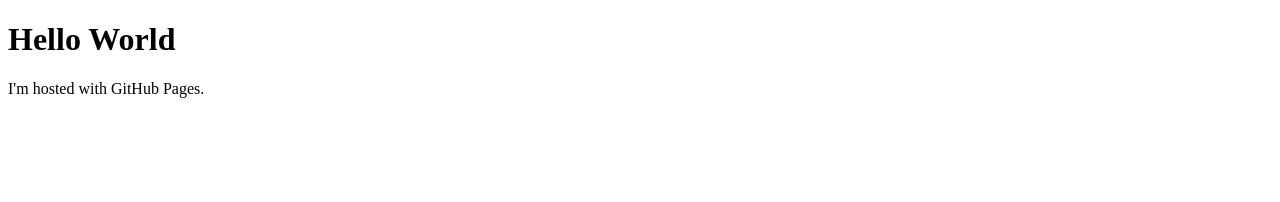
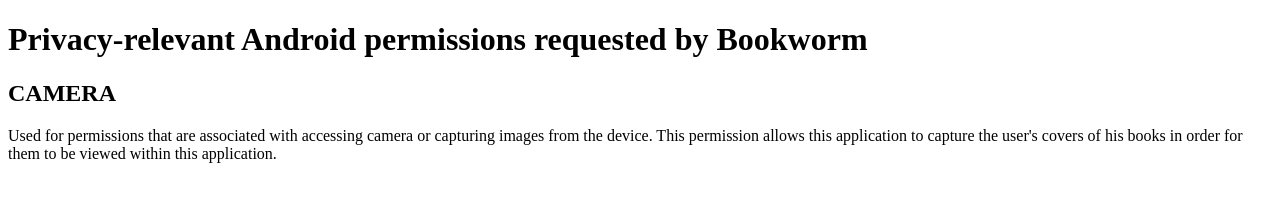
Before and after one commit to sophoniaapps/sophoniaapps.github.io, a plain HTML site: page index.html in a window 1280 px wide. Drawn offline with Linux system fonts and the light colour scheme.

Commit message:
new privacy description for bookworm added

```diff
--- a/index.html
+++ b/index.html
@@ -1,7 +1,10 @@
 <!DOCTYPE html>
 <html>
 <body>
-<h1>Hello World</h1>
-<p>I'm hosted with GitHub Pages.</p>
+<h1>Privacy-relevant Android permissions requested by Bookworm</h1>
+
+<h2>CAMERA</h2>
+<p>Used for permissions that are associated with accessing camera or capturing images from the device.
+This permission allows this application to capture the user's covers of his books in order for them to be viewed within this application.</p>
 </body>
 </html>
```
